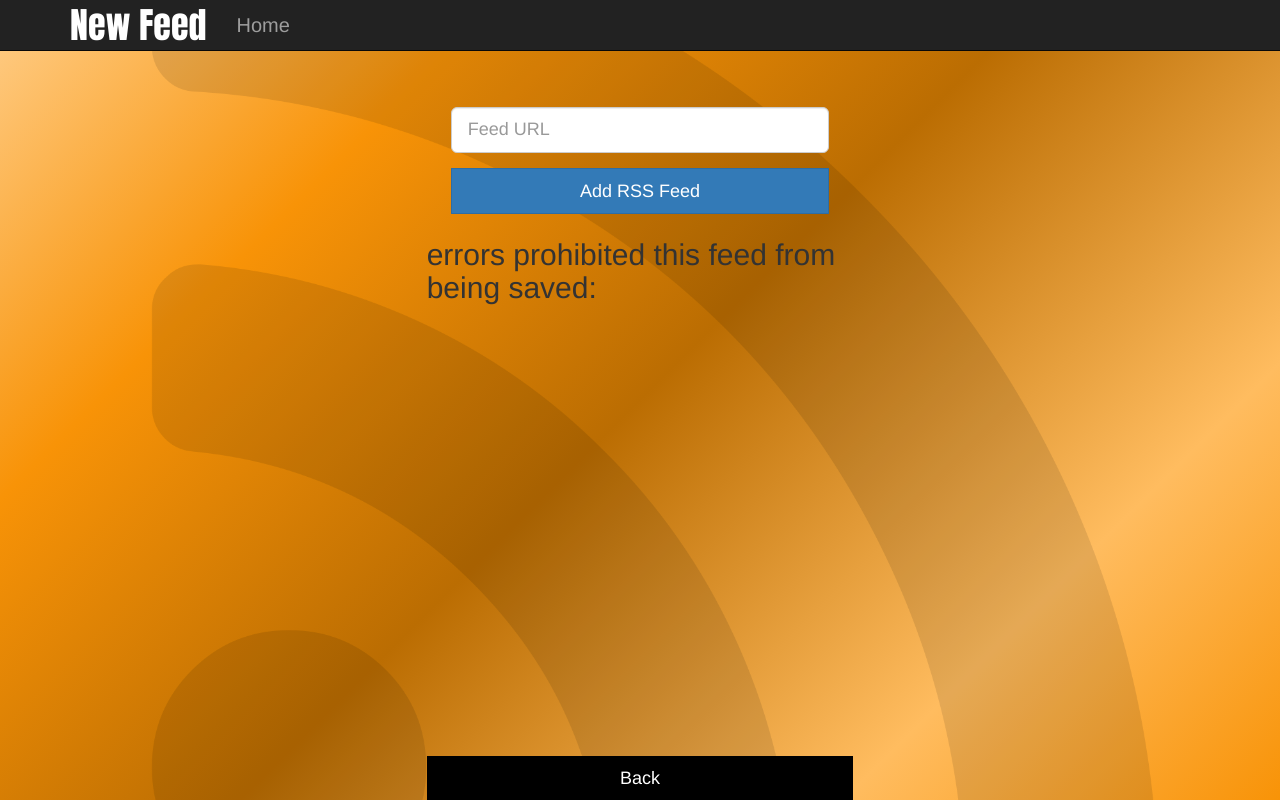
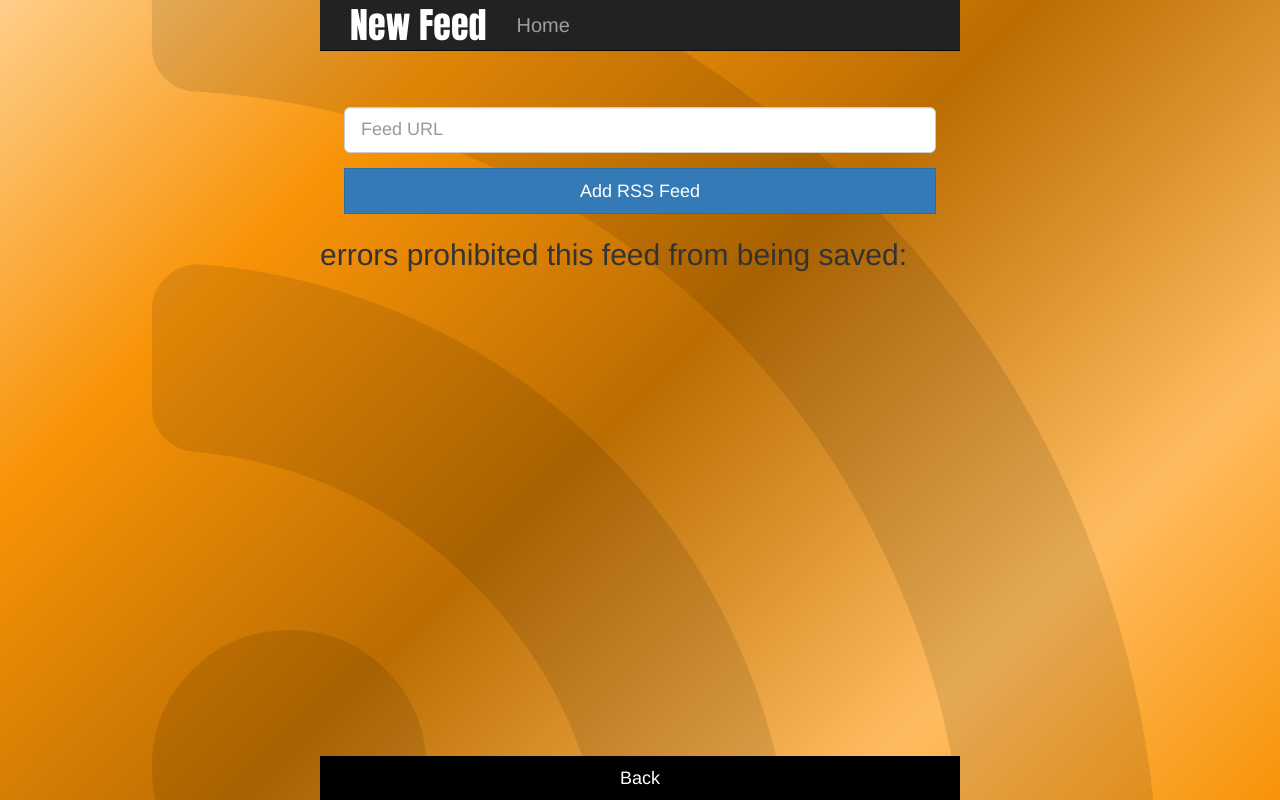
Before and after one commit to dgf1979/rsser, a Rails app: template app/views/feeds/new.html.erb in a window 1280 px wide. Run offline with Rails 7, Linux system fonts and the light colour scheme; the template is opened without the code that fills it, so the values that code supplies are empty; style sheets or scripts are compiled from the project's sources; some libraries are stand-ins or nearby versions.

Commit message:
adjust layout

```diff
--- a/app/assets/stylesheets/application.scss
+++ b/app/assets/stylesheets/application.scss
@@ -56,7 +56,7 @@
   border: none;
 }
 
-.col-md-4 {
+div[class^="col-"] {
   padding: 0px;
 }
 
--- a/app/views/layouts/application.html.erb
+++ b/app/views/layouts/application.html.erb
@@ -11,8 +11,7 @@
 
 <div style=max-width="800px">
 
-  <div class="col-md-4 col-md-offset-4">
-    <nav class="navbar navbar-default navbar-fixed-top navbar-inverse">
+  <nav class="navbar navbar-default navbar-fixed-top navbar-inverse col-md-6 col-md-offset-3">
     <div class="container">
       <!-- Brand and toggle get grouped for better mobile display -->
       <div class="navbar-header">
@@ -33,24 +32,23 @@
       </div><!-- /.navbar-collapse -->
     </div><!-- /.container -->
   </nav>
-  </div>
 
   <div id="top-buffer"></div>
 
   <div class="container-fluid">
-    <div class="col-md-4 col-md-offset-4">
+    <div class="col-md-6 col-md-offset-3">
       <%= yield %>
       <div id="bottom-buffer"></div>
     </div>
 
-    <div class="col-md-4 col-md-offset-4 navbar-fixed-bottom">
+    <div class="col-md-6 col-md-offset-3 navbar-fixed-bottom">
       <footer class="footer">
         <%= yield :footer %>
       </footer>
     </div>
   </div>
 
-  <div id="background">test</div>
+  <div id="background"></div>
 
 </div>
 
```
Lines whose indentation alone changed are shown as unchanged.
